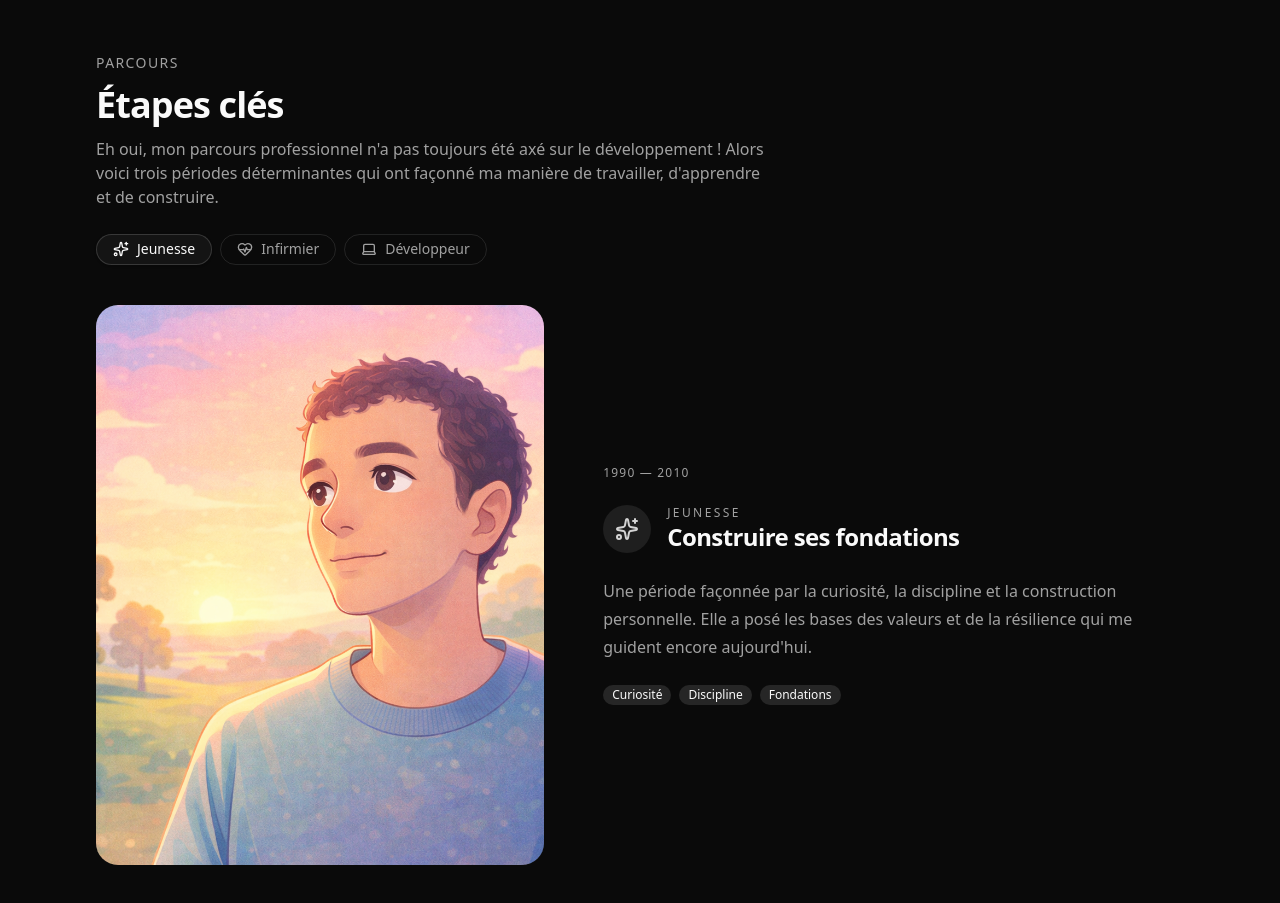
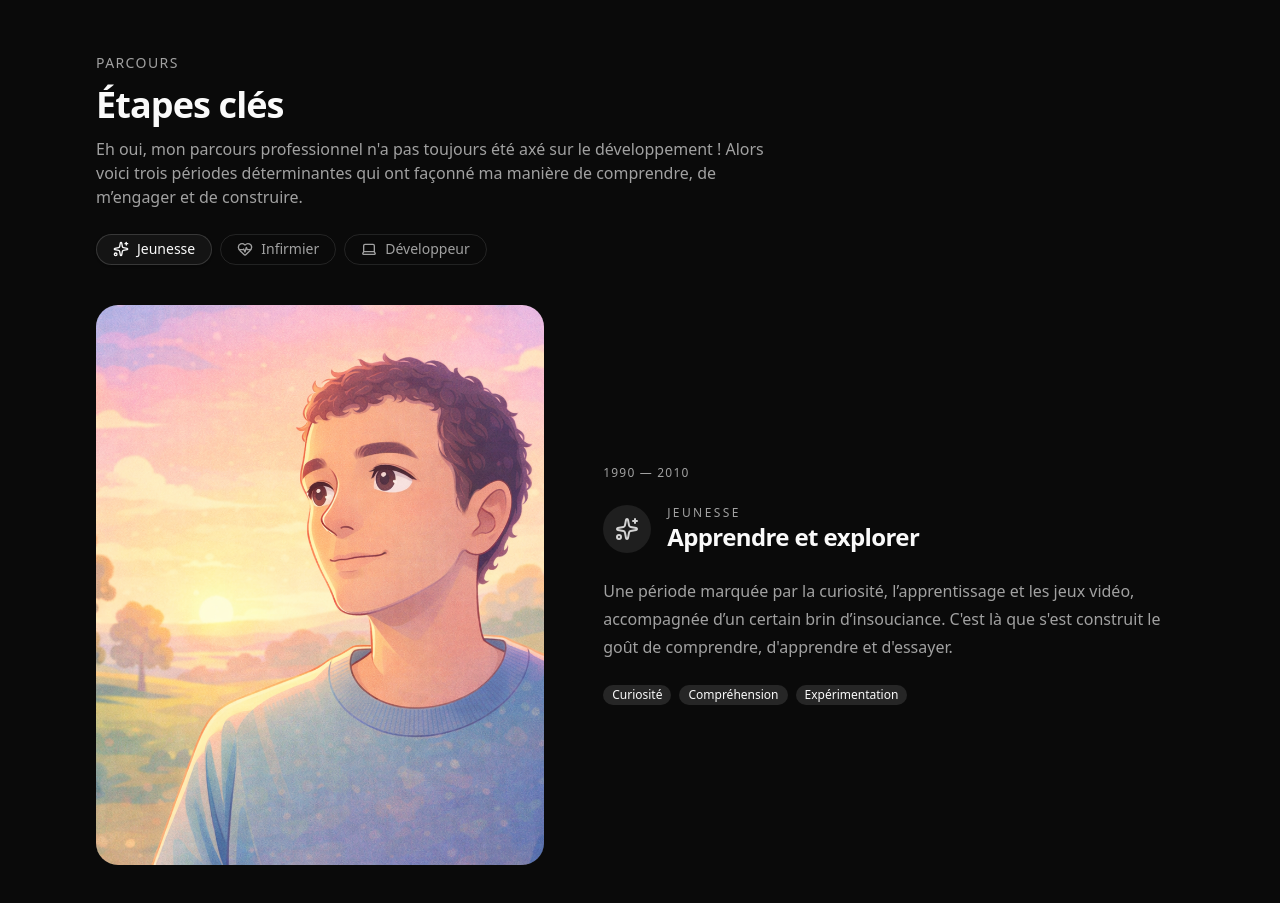
Before and after one commit to WebisBrian/TABART-Brian-Portfolio, a Next.js app: page / in a window 1280 px wide. Shown: the part 800-1703 px from the top of the page. Built offline with nearby package versions, Linux system fonts and the light colour scheme.

Commit message:
Docs(ui): update journey section text

```diff
--- a/src/components/sections/journey-section.tsx
+++ b/src/components/sections/journey-section.tsx
@@ -31,8 +31,7 @@ export function JourneySection() {
               eyebrow="Parcours"
               title="Étapes clés"
               description="Eh oui, mon parcours professionnel n'a pas toujours été axé sur le développement !
-              Alors voici trois périodes déterminantes qui ont façonné ma manière de travailler, d'apprendre et de
-              construire."
+              Alors voici trois périodes déterminantes qui ont façonné ma manière de comprendre, de m’engager et de construire."
               className="mb-6"
             />
           </motion.div>
--- a/src/data/journey.ts
+++ b/src/data/journey.ts
@@ -1,48 +1,48 @@
-import { HeartPulse, Laptop, Sparkles, type LucideIcon } from "lucide-react"
+import { HeartPulse, Laptop, Sparkles, type LucideIcon } from "lucide-react";
 
 export type JourneyStep = {
-  id: "youth" | "nurse" | "developer"
-  period: string
-  dateRange: string
-  title: string
-  icon: LucideIcon
-  shortDescription: string
-  image: string
-  highlights: string[]
-}
+  id: "youth" | "nurse" | "developer";
+  period: string;
+  dateRange: string;
+  title: string;
+  icon: LucideIcon;
+  shortDescription: string;
+  image: string;
+  highlights: string[];
+};
 
 export const journeySteps: JourneyStep[] = [
   {
     id: "youth",
     period: "Jeunesse",
     dateRange: "1990 — 2010",
-    title: "Construire ses fondations",
+    title: "Apprendre et explorer",
     icon: Sparkles,
     shortDescription:
-      "Une période façonnée par la curiosité, la discipline et la construction personnelle. Elle a posé les bases des valeurs et de la résilience qui me guident encore aujourd'hui.",
+      "Une période marquée par la curiosité, l’apprentissage et les jeux vidéo, accompagnée d’un certain brin d’insouciance. C'est là que s'est construit le goût de comprendre, d'apprendre et d'essayer.",
     image: "/images/journey/youth.png",
-    highlights: ["Curiosité", "Discipline", "Fondations"],
+    highlights: ["Curiosité", "Compréhension", "Expérimentation"],
   },
   {
     id: "nurse",
     period: "Infirmier",
     dateRange: "2010 — 2024",
-    title: "Soin, responsabilité et travail d'équipe",
+    title: "S'engager et prendre soin",
     icon: HeartPulse,
     shortDescription:
-      "Le métier d'infirmier m'a appris le calme sous pression, la responsabilité et l'importance d'être utile aux autres. Il a renforcé mon sens de la rigueur, du travail en équipe et du service.",
+      "Infirmier pendant onze ans au CHU de Rouen, j’y ai appris à garder mon calme sous pression, à assumer des responsabilités et à m’appuyer sur le collectif. Cette expérience m’a surtout appris à faire face à l’inconnu, à m’adapter à des situations complexes et à trouver des solutions, sans jamais oublier l’essentiel : l’humain, au cœur de ma pratique.",
     image: "/images/journey/nurse.png",
-    highlights: ["Responsabilité", "Sens humain", "Travail d'équipe"],
+    highlights: ["Empathie", "Responsabilité", "Esprit d'équipe"],
   },
   {
     id: "developer",
     period: "Développeur",
     dateRange: "Depuis 2024",
-    title: "Du soin au code",
+    title: "Construire et structurer",
     icon: Laptop,
     shortDescription:
-      "Le développement logiciel est devenu le prolongement naturel de mon besoin de construire des solutions utiles et durables. Je me concentre aujourd'hui sur le backend, l'architecture propre et la qualité du code.",
+      "Le développement logiciel est devenu une continuité naturelle de mon parcours. Continuer à être utile, autrement. Je me concentre aujourd’hui sur le backend, avec une attention forte portée à la qualité du code et aux architectures durables.",
     image: "/images/journey/developer.png",
-    highlights: ["Backend", "Architecture", "Qualité du code"],
+    highlights: ["Backend", "Architecture", "Maintenabilité"],
   },
-]
+];
```
